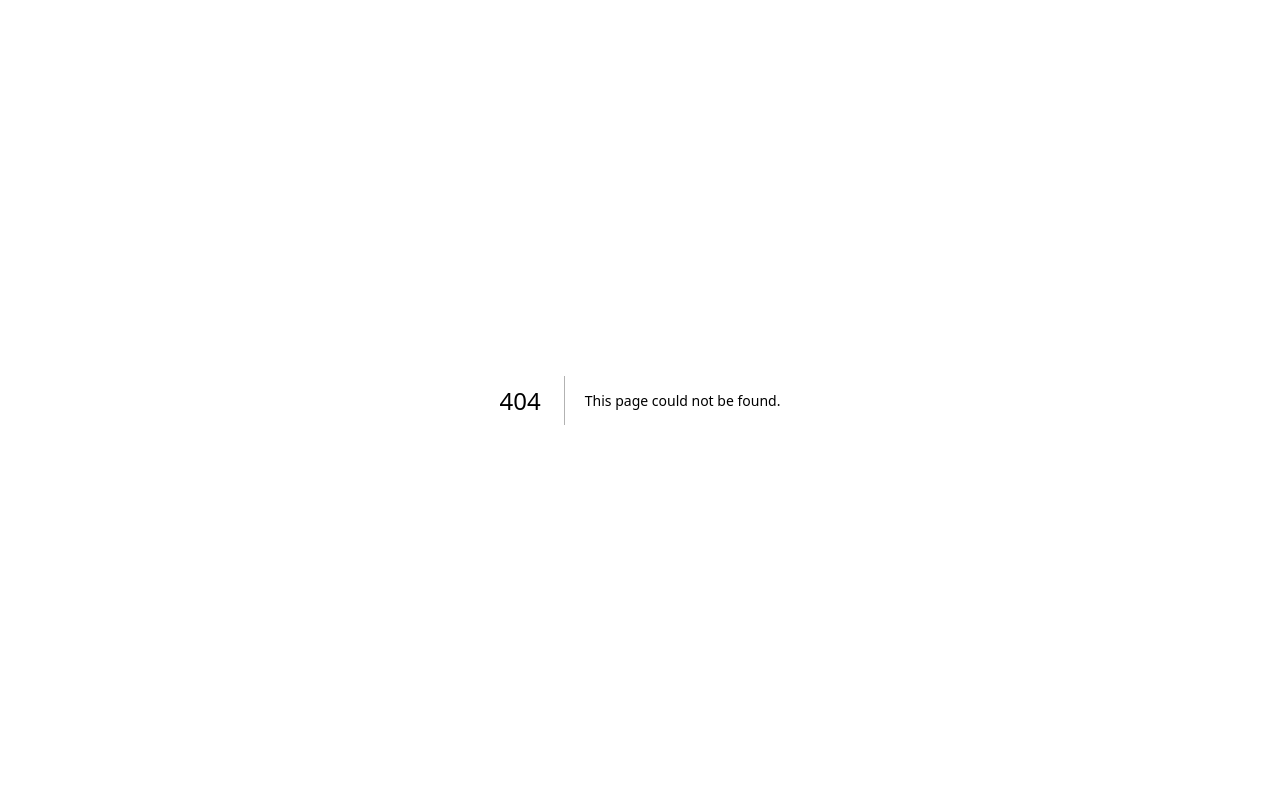
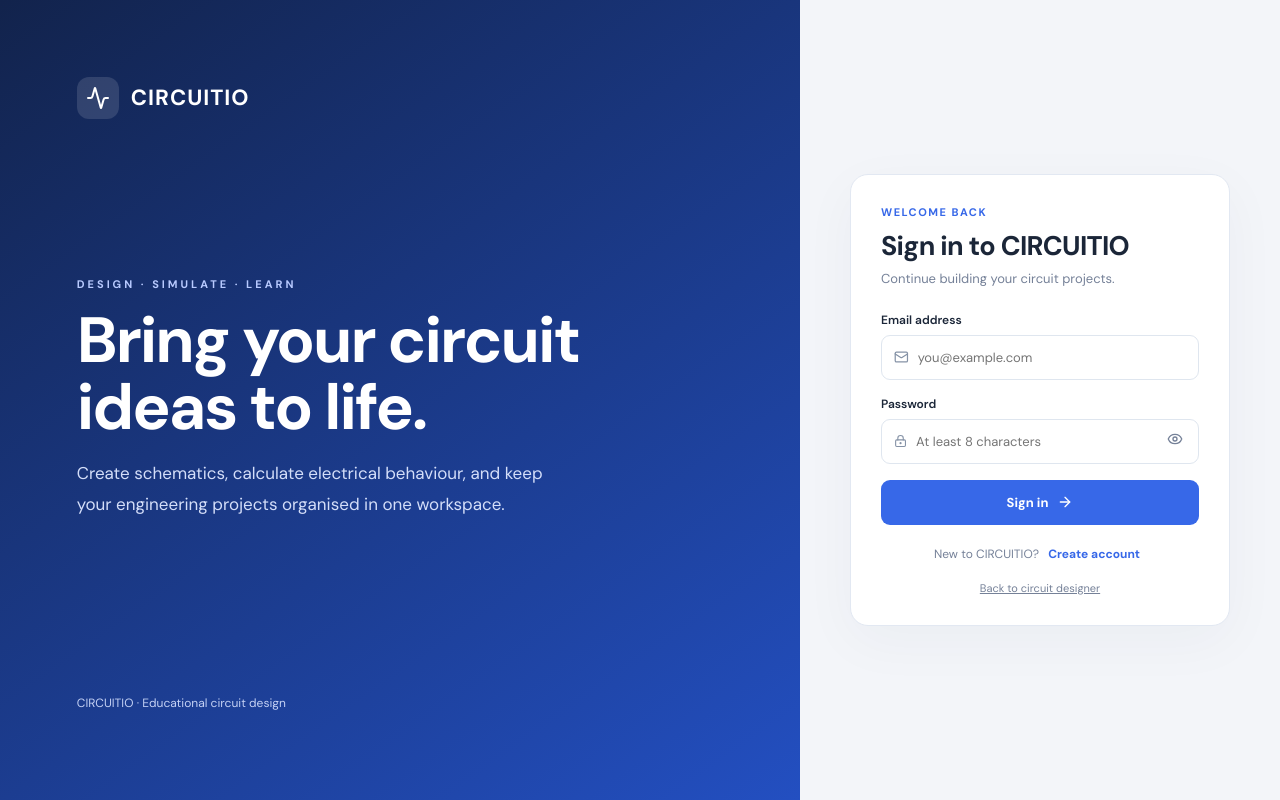
Before and after one commit to Abishek-god/CIRCUITIO, a Next.js app: page /login in a window 1280 px wide. Before the commit this address had no page. Built offline with nearby package versions, Linux system fonts and the light colour scheme.

Commit message:
Add Supabase sign-in and sign-up screen

```diff
--- /dev/null
+++ b/app/login/page.tsx
@@ -0,0 +1,76 @@
+"use client";
+
+import Link from "next/link";
+import { useState } from "react";
+import { useRouter, useSearchParams } from "next/navigation";
+import { Activity, ArrowRight, Eye, EyeOff, LockKeyhole, Mail } from "lucide-react";
+import { createClient } from "@/lib/supabase/client";
+
+export default function LoginPage() {
+  const router = useRouter();
+  const params = useSearchParams();
+  const [mode, setMode] = useState<"signin" | "signup">("signin");
+  const [email, setEmail] = useState("");
+  const [password, setPassword] = useState("");
+  const [showPassword, setShowPassword] = useState(false);
+  const [busy, setBusy] = useState(false);
+  const [message, setMessage] = useState("");
+  const [error, setError] = useState("");
+
+  async function submit(e: React.FormEvent<HTMLFormElement>) {
+    e.preventDefault();
+    setBusy(true); setError(""); setMessage("");
+    try {
+      const supabase = createClient();
+      if (mode === "signin") {
+        const { error } = await supabase.auth.signInWithPassword({ email: email.trim(), password });
+        if (error) throw error;
+        router.replace("/dashboard");
+        router.refresh();
+      } else {
+        const { data, error } = await supabase.auth.signUp({
+          email: email.trim(),
+          password,
+          options: { emailRedirectTo: `${window.location.origin}/auth/callback?next=/dashboard` },
+        });
+        if (error) throw error;
+        if (data.session) {
+          router.replace("/dashboard");
+          router.refresh();
+        } else {
+          setMessage("Check your email to confirm your account, then sign in.");
+        }
+      }
+    } catch (e) {
+      setError(e instanceof Error ? e.message : "Authentication failed.");
+    } finally {
+      setBusy(false);
+    }
+  }
+
+  return <main style={{minHeight:"100vh",display:"grid",gridTemplateColumns:"minmax(0,1fr) minmax(320px,480px)",background:"#f3f5f9"}}>
+    <section style={{padding:"clamp(28px,6vw,80px)",display:"flex",flexDirection:"column",justifyContent:"space-between",background:"linear-gradient(145deg,#12234c,#234fc1)",color:"white"}}>
+      <Link href="/" style={{display:"flex",alignItems:"center",gap:12,color:"white",textDecoration:"none"}}><span style={{display:"grid",placeItems:"center",width:42,height:42,borderRadius:12,background:"#ffffff20"}}><Activity size={24}/></span><b style={{fontSize:22,letterSpacing:1}}>CIRCUITIO</b></Link>
+      <div style={{maxWidth:560}}><p style={{letterSpacing:3,fontSize:11,fontWeight:700,color:"#b8caff"}}>DESIGN · SIMULATE · LEARN</p><h1 style={{fontSize:"clamp(36px,5vw,64px)",lineHeight:1.05,letterSpacing:-2,margin:"16px 0"}}>Bring your circuit ideas to life.</h1><p style={{fontSize:17,lineHeight:1.8,color:"#d4def9",maxWidth:470}}>Create schematics, calculate electrical behaviour, and keep your engineering projects organised in one workspace.</p></div>
+      <p style={{fontSize:12,color:"#c5d2f5"}}>CIRCUITIO · Educational circuit design</p>
+    </section>
+    <section style={{display:"grid",placeItems:"center",padding:24}}>
+      <form onSubmit={submit} style={{width:"100%",maxWidth:380,background:"white",padding:30,borderRadius:18,border:"1px solid #e2e8f2",boxShadow:"0 15px 55px #1b2b4b0a"}}>
+        <div style={{fontSize:11,fontWeight:700,letterSpacing:1.5,color:"#3768e8"}}>{mode === "signin" ? "WELCOME BACK" : "GET STARTED"}</div>
+        <h2 style={{fontSize:27,margin:"9px 0 6px",letterSpacing:-.7}}>{mode === "signin" ? "Sign in to CIRCUITIO" : "Create your account"}</h2>
+        <p style={{fontSize:13,color:"#758198",lineHeight:1.6,margin:"0 0 22px"}}>{mode === "signin" ? "Continue building your circuit projects." : "Your saved circuits will be private to your account."}</p>
+        <label style={{display:"block",fontSize:12,fontWeight:600,marginBottom:7}}>Email address</label>
+        <div style={{display:"flex",alignItems:"center",gap:9,border:"1px solid #dfe6ef",borderRadius:9,padding:"0 12px",marginBottom:16}}><Mail size={16} color="#8592a6"/><input required type="email" autoComplete="email" value={email} onChange={e=>setEmail(e.target.value)} placeholder="you@example.com" style={{width:"100%",border:0,outline:0,padding:"13px 0",fontSize:13}}/></div>
+        <label style={{display:"block",fontSize:12,fontWeight:600,marginBottom:7}}>Password</label>
+        <div style={{display:"flex",alignItems:"center",gap:9,border:"1px solid #dfe6ef",borderRadius:9,padding:"0 12px",marginBottom:16}}><LockKeyhole size={16} color="#8592a6"/><input required minLength={8} type={showPassword?"text":"password"} autoComplete={mode==="signin"?"current-password":"new-password"} value={password} onChange={e=>setPassword(e.target.value)} placeholder="At least 8 characters" style={{width:"100%",border:0,outline:0,padding:"13px 0",fontSize:13}}/><button type="button" aria-label={showPassword?"Hide password":"Show password"} onClick={()=>setShowPassword(!showPassword)} style={{border:0,background:"transparent",color:"#758198",padding:3}}>{showPassword?<EyeOff size={16}/>:<Eye size={16}/>}</button></div>
+        {error && <p role="alert" style={{fontSize:12,color:"#b42318",background:"#fff0ef",padding:10,borderRadius:8}}>{error}</p>}
+        {message && <p role="status" style={{fontSize:12,color:"#176c50",background:"#eaf8f1",padding:10,borderRadius:8}}>{message}</p>}
+        {params.get("error") && <p role="alert" style={{fontSize:12,color:"#b42318"}}>The email confirmation link could not be verified. Try signing in again.</p>}
+        <button disabled={busy} type="submit" style={{width:"100%",display:"flex",alignItems:"center",justifyContent:"center",gap:9,border:0,borderRadius:9,background:"#3768e8",color:"white",padding:14,fontSize:13,fontWeight:700,opacity:busy?.7:1,cursor:busy?"wait":"pointer"}}>{busy?"Please wait…":mode==="signin"?"Sign in":"Create account"} <ArrowRight size={16}/></button>
+        <p style={{textAlign:"center",fontSize:12,color:"#758198",margin:"20px 0 0"}}>{mode==="signin"?"New to CIRCUITIO?":"Already have an account?"} <button type="button" onClick={()=>{setMode(mode==="signin"?"signup":"signin");setError("");setMessage("");}} style={{border:0,background:"transparent",color:"#3768e8",fontWeight:700,cursor:"pointer"}}>{mode==="signin"?"Create account":"Sign in"}</button></p>
+        <p style={{textAlign:"center",fontSize:11,margin:"18px 0 0"}}><Link href="/" style={{color:"#758198"}}>Back to circuit designer</Link></p>
+      </form>
+    </section>
+    <style>{`@media(max-width:760px){main{grid-template-columns:1fr!important}main section:first-child{display:none!important}}`}</style>
+  </main>;
+}
```
